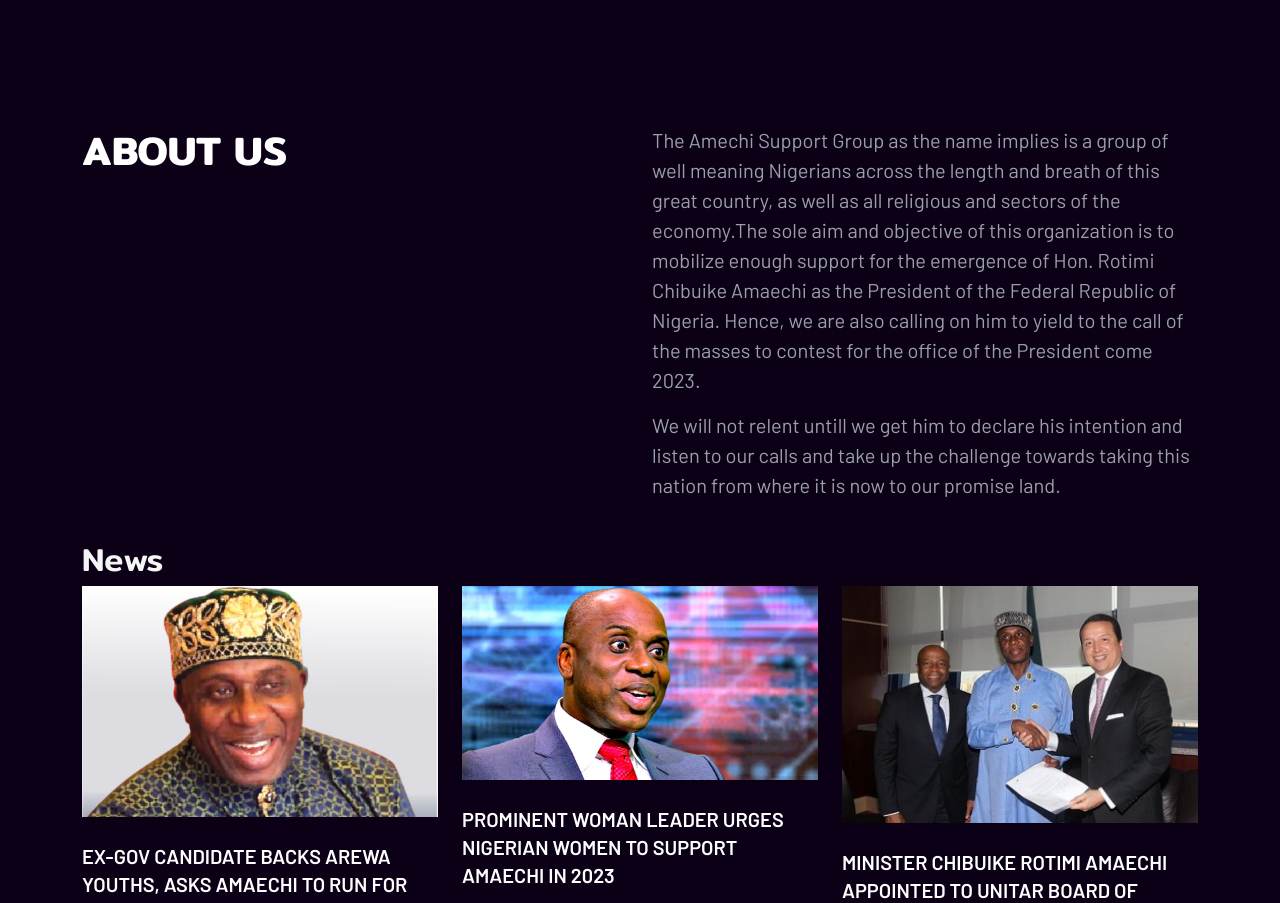
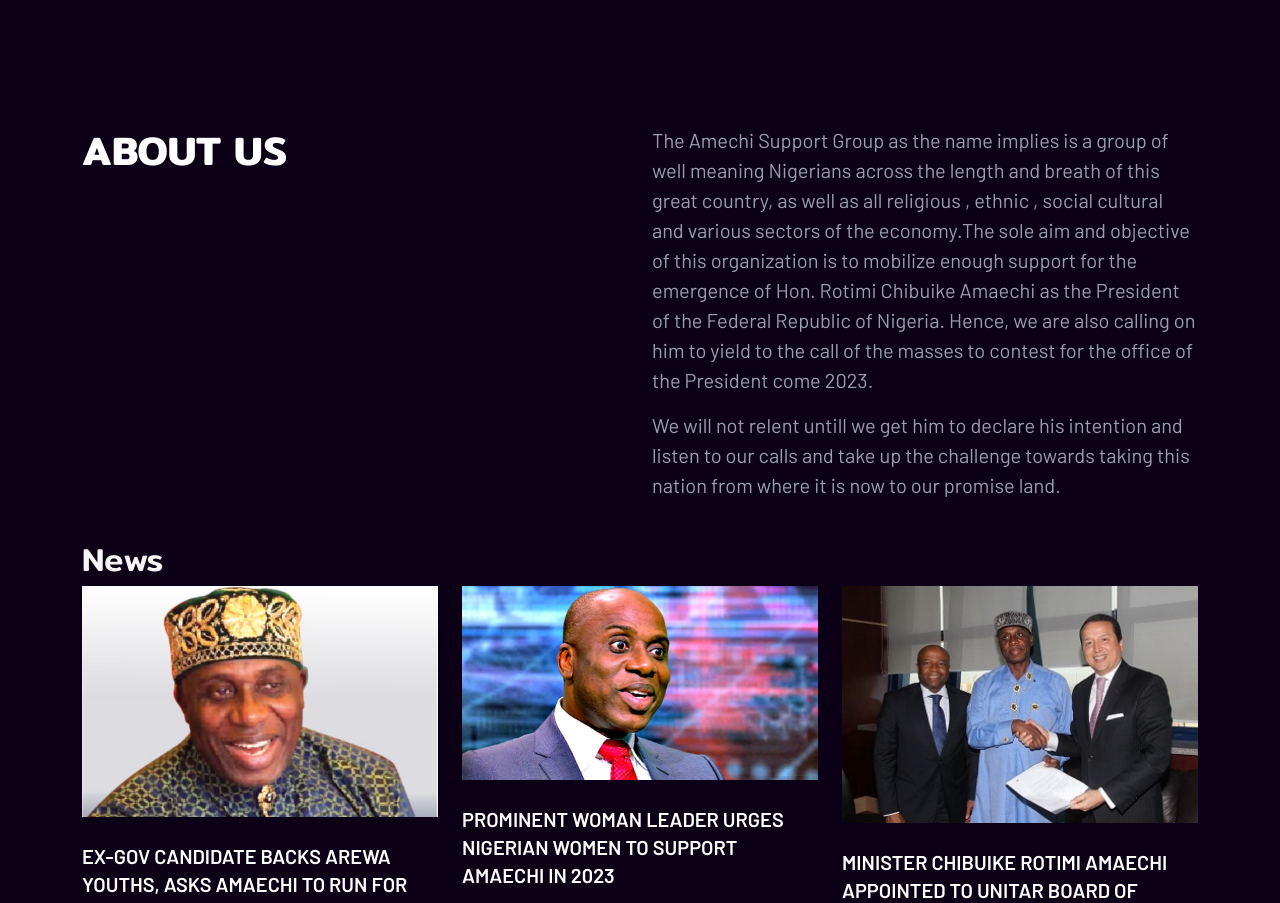
Before and after one commit to MARKOTHEDEV/RotimiAmechiFanPAge, a React (Create React App) app: page / in a window 1280 px wide. Shown: the part 1520-2423 px from the top of the page. Built offline with nearby package versions, Linux system fonts and the light colour scheme.

Commit message:
added more content to it

```diff
--- a/src/Components/Aboutus.jsx
+++ b/src/Components/Aboutus.jsx
@@ -22,7 +22,8 @@
 
     <p>
     The Amechi Support Group as the name implies is a group of well meaning Nigerians across the
-    length and breath of this great country, as well as all religious and sectors of the economy.
+    length and breath of this great country, as well as all religious , ethnic ,
+    social cultural and various sectors of the economy.
     {/* ... Federal Republic of Nigeria.*/}
 The sole aim and objective of this organization
 is to mobilize enough support for the emergence of Hon. Rotimi Chibuike Amaechi as the President of the
```
